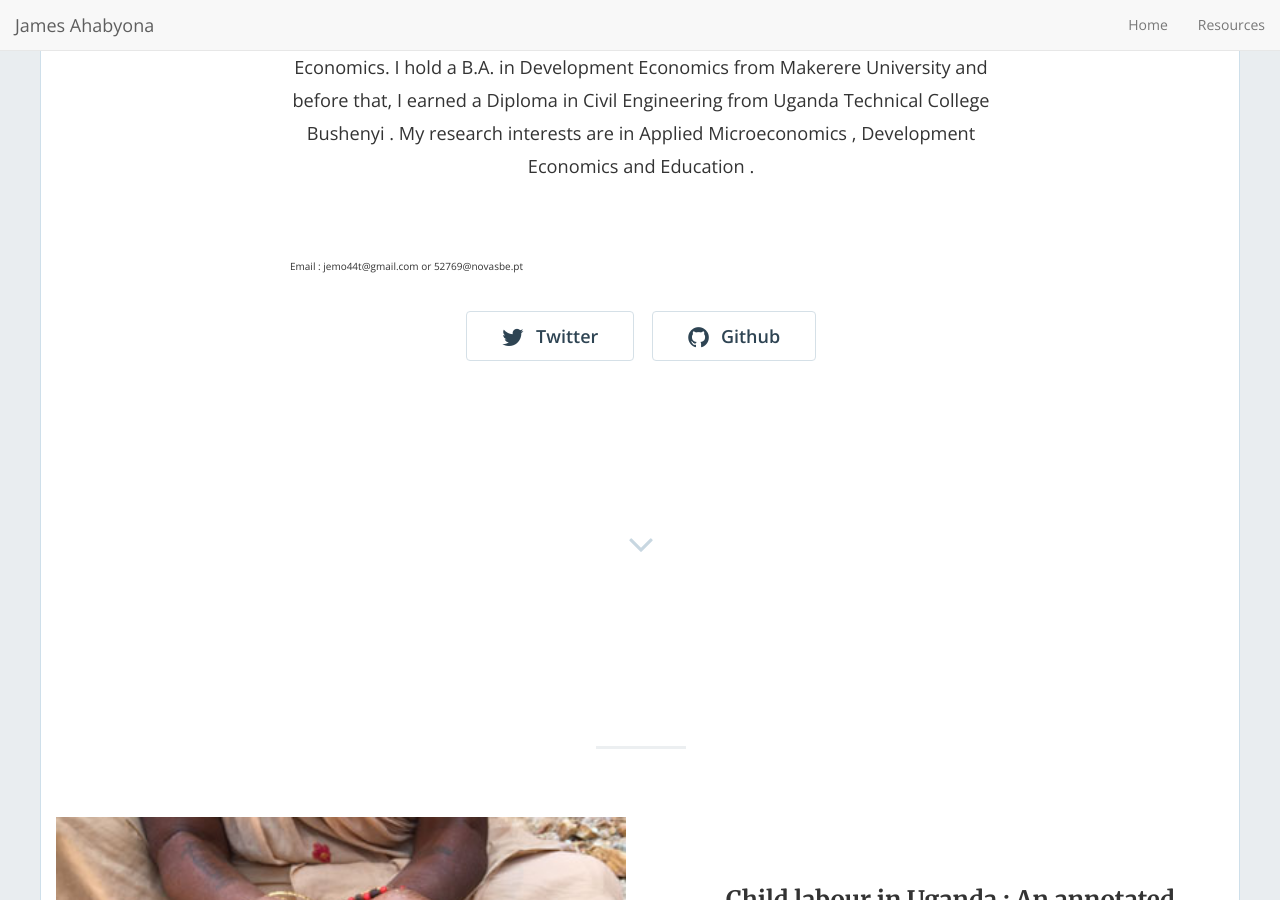
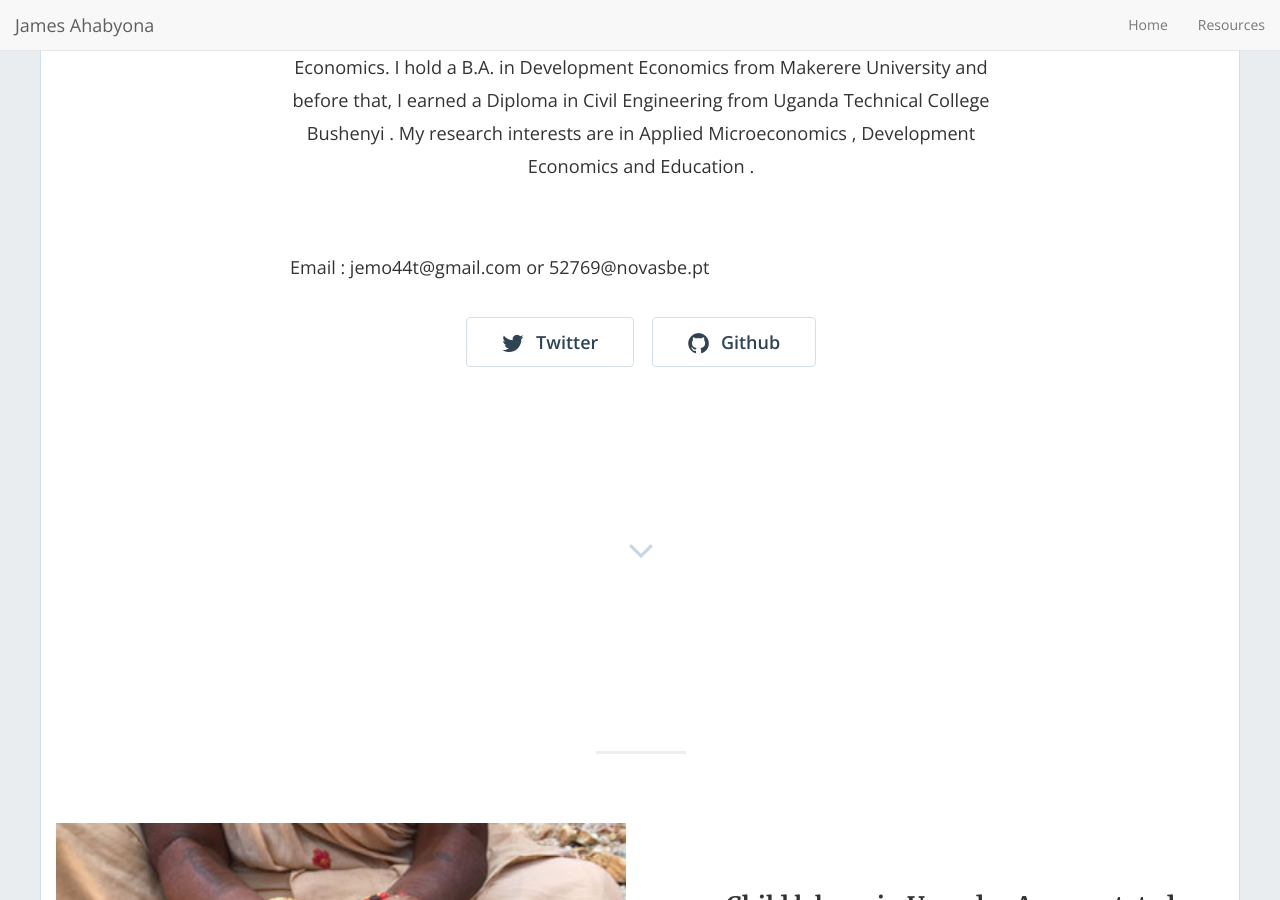
Before and after one commit to mariaelenaguer/mariaelenaguer.github.io, a Jekyll site: the page built from index.html, in a window 1280 px wide and 900 px high, scrolled down 564 px. Built offline with Jekyll 4.4.1, drawn with Linux system fonts in a browser that asks for light colours; nearby versions of some CDN libraries; the list of posts is cut into pages by our own code.

Commit message:
Update home-hero.html

```diff
--- a/_includes/home-hero.html
+++ b/_includes/home-hero.html
@@ -29,7 +29,7 @@
           </p>
           {% endif %}
 
-       <font size="1">Email : jemo44t@gmail.com or 52769@novasbe.pt </font>
+       <font size="4">Email : jemo44t@gmail.com or 52769@novasbe.pt </font>
 
           <div class="hero-buttons">
 
```
